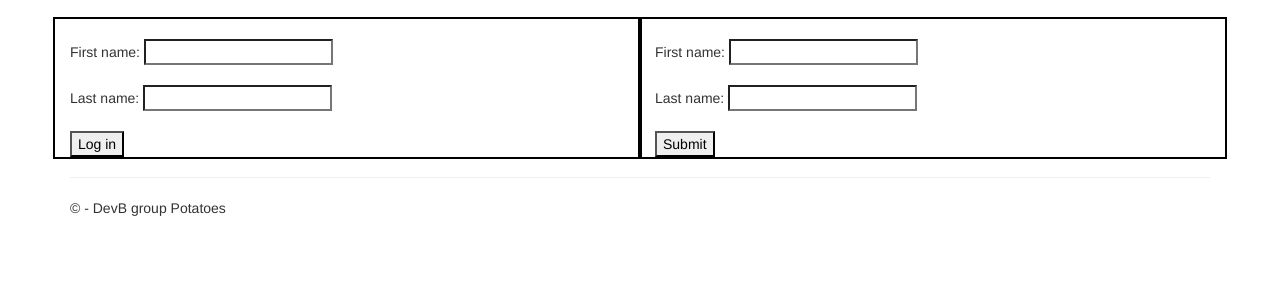
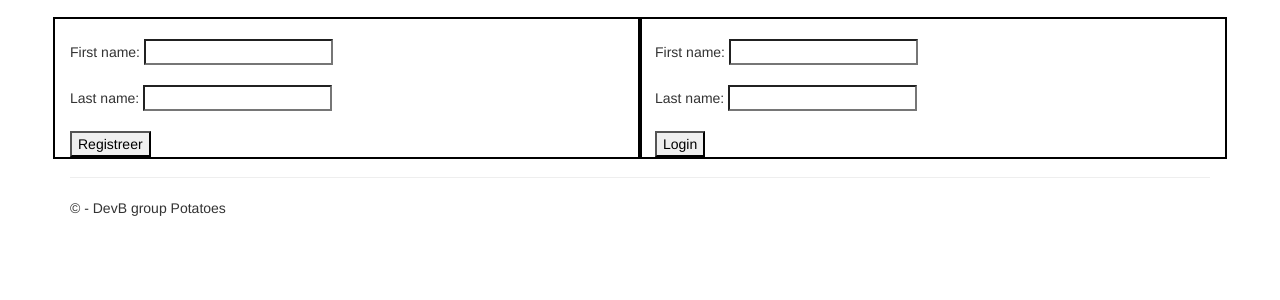
Before and after one commit to Pbdekeijzer/Dev6B, a Django app: template DEV6B_Website/DEV6B_Website/app/templates/app/login.html in a window 1280 px wide. Shown: the part 51-351 px from the top of the page. Run offline with Django 3.2, Linux system fonts and the light colour scheme; the template is opened without the code that fills it: values that come from a table or form of the project are taken from there, others are empty; some libraries are stand-ins or nearby versions.

Commit message:
edited lgoin
edited login html

```diff
--- a/DEV6B_Website/DEV6B_Website/app/templates/app/login.html
+++ b/DEV6B_Website/DEV6B_Website/app/templates/app/login.html
@@ -13,7 +13,7 @@
                 {% csrf_token %}
                 First name: <input id="loginusername" type="text" name="fname"><br><br>
                 Last name: <input id="loginpassword" type="text" name="lname"><br><br>
-                <button id="testButton" type="button" class="button"> Log in </button><br>
+                <button id="testButton" type="button" class="button"> Registreer </button><br>
                 </form>
         </section>
     </div>
@@ -25,7 +25,7 @@
                 {% csrf_token %}
                 First name: <input id="dbusername" type="text" name="fname"><br><br>
                 Last name: <input id="dbpassword" type="text" name="lname"><br><br>
-                <input id="submitButton" type="submit" value="Submit"><br>
+                <input id="submitButton" type="submit" value="Login"><br>
                 </form>
         </section>
     </div>
```
